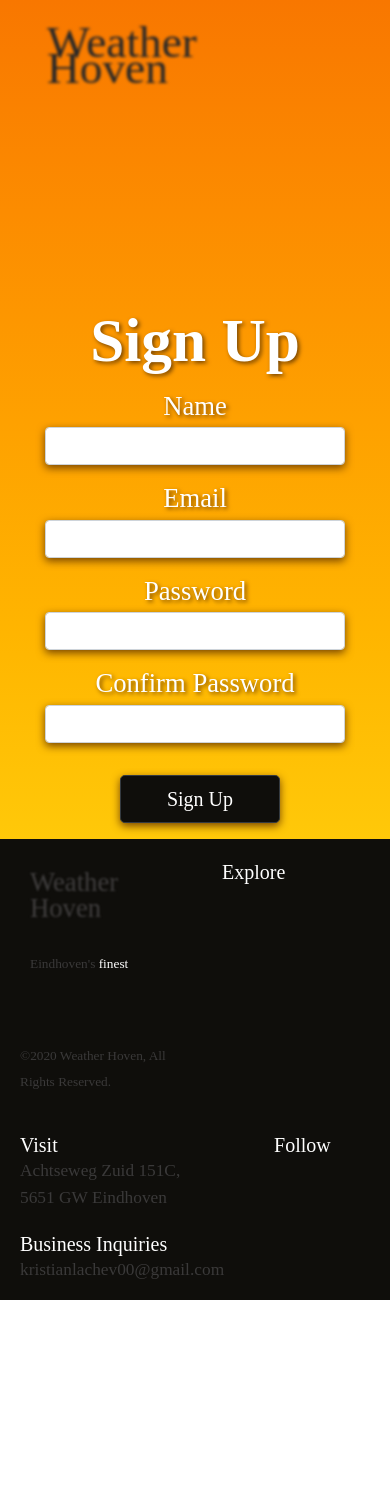
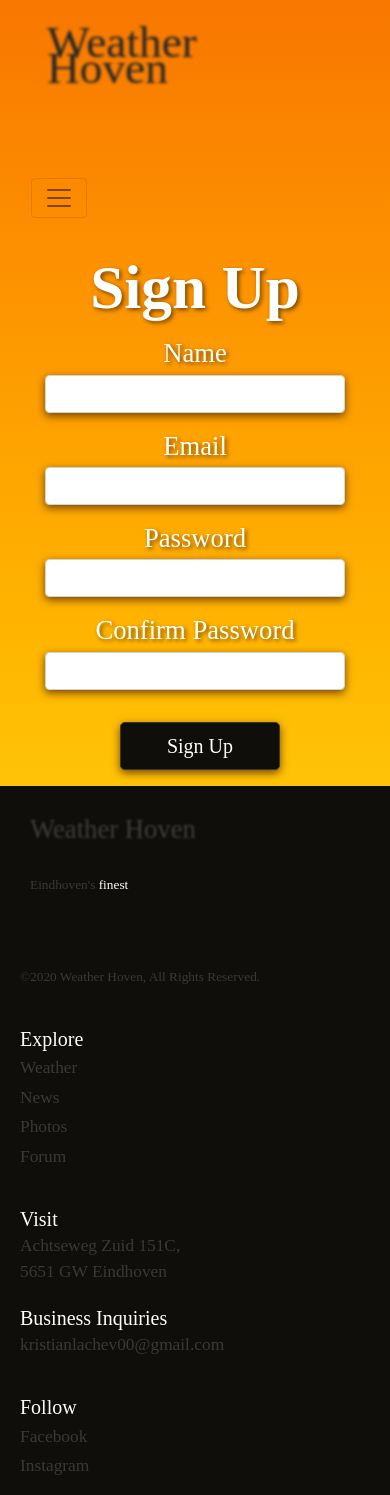
Before and after one commit to VoidBGS/weather-app-front-end, a React (Create React App) app: page /Register in a window 390 px wide. Before the commit the page ends 1300 px from the top, so only its background shows below. Built offline with nearby package versions, Linux system fonts and the light colour scheme; a web font is replaced by a local one.

Commit message:
Added Footer, Navbar, Main page responsiveness

```diff
--- a/src/components/App.css
+++ b/src/components/App.css
@@ -146,15 +146,10 @@
   color: #744C00;
   text-align: center;
   font-size: 20pt;
-  padding: 14px 30px;
+  padding: 9px 30px;
   text-decoration: none;
 }
 .navigation-bar-list a:hover {
   color: black;
   text-decoration: none;
 }
-  @media only screen and (max-width: 820px) {
-    ul{
-        visibility: hidden;
-    }
-  }
--- a/src/components/Footer.js
+++ b/src/components/Footer.js
@@ -5,7 +5,7 @@ const Footer = () => {
 return (
     <div className="footer-main pr-3">
      <Row>
-        <Col>
+        <Col  xs={9} sm={9} md={6} lg={{ }}>
              <div className="footer-logo">
                  Weather Hoven
              </div>
@@ -16,7 +16,7 @@ return (
                <p>&copy;2020 Weather Hoven, All Rights Reserved.</p>
              </div>
          </Col>
-         <Col>
+         <Col xs={9} sm={9} md={6} lg={{ }}>
              <div className="footer-text-col-main">
                  Explore
              </div>
@@ -35,7 +35,7 @@ return (
              </li>
              </ul>
          </Col>
-         <Col>
+         <Col xs={9} sm={9} md={6} lg={{ }}>
              <div className="footer-text-col-main">
                  Visit
              </div>
@@ -47,7 +47,7 @@ return (
                  <p>kristianlachev00@gmail.com</p>
              </div>
         </Col>
-         <Col>
+         <Col xs={9} sm={9} md={6} lg={{ }}>
              <div className="footer-text-col-main">
             Follow
             </div>
--- a/src/components/Navigation.js
+++ b/src/components/Navigation.js
@@ -1,6 +1,8 @@
 import React from 'react'
 import './App.css'
 import {Link} from "react-router-dom";
+import {Navbar, Nav} from 'react-bootstrap'
+import NavbarCollapse from 'react-bootstrap/esm/NavbarCollapse';
 
 const Navigation = () =>{
     return(
@@ -8,12 +10,17 @@ const Navigation = () =>{
          <div className="navigation-flexbox">
              <h2 className="logo">Weather<br/>Hoven</h2>
          </div>
-         <ul className="navigation-bar">
-           <li className="navigation-bar-list"><Link to="/">Weather</Link></li>
-           <li className="navigation-bar-list"><Link to="/News">News</Link></li>
-           <li className="navigation-bar-list"><Link to="/Photos">Photos</Link></li>
-           <li className="navigation-bar-list"><Link to="/Forum"><strike>Forum</strike></Link></li>
-         </ul>
+         <Navbar expand="lg">
+         <Navbar.Toggle aria-controls="basic-navbar-nav" />
+         <Navbar.Collapse name="navigation-bar">
+         <Nav  className="navigation-bar mr-auto">
+           <Nav.Link className="navigation-bar-list"><Link to="/">Weather</Link></Nav.Link>
+           <Nav.Link className="navigation-bar-list"><Link to="/News">News</Link></Nav.Link>
+           <Nav.Link className="navigation-bar-list"><Link to="/Photos">Photos</Link></Nav.Link>
+           <Nav.Link className="navigation-bar-list"><Link to="/Forum"><strike>Forum</strike></Link></Nav.Link>
+        </Nav>
+        </Navbar.Collapse>
+         </Navbar>
      </div>
     )
 }
--- a/src/components/Weather/News.js
+++ b/src/components/Weather/News.js
@@ -29,7 +29,7 @@ const News = () =>{
     return(
          <div>
             <Row className="weather-text"><p>Weather News</p></Row>
-            <Row className="pb-5">
+            <Row className="news-box-wrap pb-5">
              {rows}
             </Row>
          </div>
--- a/src/components/Weather/NewsArticleBox.js
+++ b/src/components/Weather/NewsArticleBox.js
@@ -9,7 +9,7 @@ const NewsArticleBox = (article) =>{
     <>
         {article &&(
 
-        <Col className="news-box mx-3" >
+        <Col xs={9} sm={9} lg={{ }} className="news-box mx-3 my-3" >
          <Link to={`News/Article/${article.id}`} style={{ textDecoration: 'none' }}>
         <Row className="justify-content-center"><img src={article.articlePicture} className="news-box-picture"></img></Row>
         <Row className="news-box-title"><p>{article.articleTitle}</p></Row>
--- a/src/components/Weather/Prognosis.js
+++ b/src/components/Weather/Prognosis.js
@@ -29,7 +29,7 @@ const Prognosis = () =>{
             <button onClick={weatherForecast} value="Get Data">Get Data</button>
             <Row className="weather-text"><p>3-Day Prognosis</p></Row>
             <div className="pb-3">
-            <Row className="pt-4 mb-5">
+            <Row className="weather-box-wrapper pt-4 mb-5">
                <PrognosisDay1 data={forecast}/>
                <PrognosisDay2 data={forecast}/>
                <PrognosisDay3 data={forecast}/>
--- a/src/components/Weather/PrognosisDay1.js
+++ b/src/components/Weather/PrognosisDay1.js
@@ -5,7 +5,7 @@ import defineDate from '../functions/defineDate'
 
 const PrognosisDay1 = ({data}) =>{
     return(
-    <Col className="weather-box mx-3">
+    <Col xs={9} sm={9} lg={{ }} className="weather-box mx-3 my-3">
       {data.list &&(
         <>
         <Row className="weather-box-day justify-content-center pb-2">{defineWeekDay(1)}</Row>
--- a/src/components/Weather/PrognosisDay2.js
+++ b/src/components/Weather/PrognosisDay2.js
@@ -5,7 +5,7 @@ import defineDate from '../functions/defineDate'
 
 const PrognosisDay2 = ({data}) =>{
     return(
-    <Col className="weather-box mx-3">
+    <Col xs={9} sm={9} lg={{  }} className="weather-box mx-3 my-3">
       {data.list &&(
         <>
         <Row className="weather-box-day justify-content-center pb-2">{defineWeekDay(2)}</Row>
--- a/src/components/Weather/PrognosisDay3.js
+++ b/src/components/Weather/PrognosisDay3.js
@@ -5,7 +5,7 @@ import defineDate from '../functions/defineDate'
 
 const PrognosisDay3 = ({data}) =>{
     return(
-    <Col className="weather-box mx-3">
+    <Col xs={9} sm={9} lg={{ }} className="weather-box mx-3 my-3">
       {data.list &&(
         <>
         <Row className="weather-box-day justify-content-center pb-2">{defineWeekDay(3)}</Row>
--- a/src/components/Weather/Weather.css
+++ b/src/components/Weather/Weather.css
@@ -37,7 +37,7 @@
 }
 
 .weather-text{
-    font-size:40pt;
+    font-size:3rem;
     color: #ffffff;
     text-shadow: 2px 2px 4px #764400;
     padding: 20px;
@@ -68,6 +68,9 @@
   background-color: #ffffff;
   box-shadow: 0px 3px 9px #764400;
 }
+.news-box-wrap{
+  flex-wrap: wrap;
+}
 .news-box:hover{
   box-shadow: 0px 4px 14px #412602;
   transition: box-shadow .4s ease-in-out;
@@ -95,3 +98,12 @@ color: #0557b4;
 .weather-box-temp-max{
 color: #f7741d
 }
+
+@media only screen and (max-width: 1000px) {
+  .weather-box-wrapper{
+    justify-content: center;
+    }
+    .news-box-wrap{
+    justify-content: center;
+    }
+}
```
